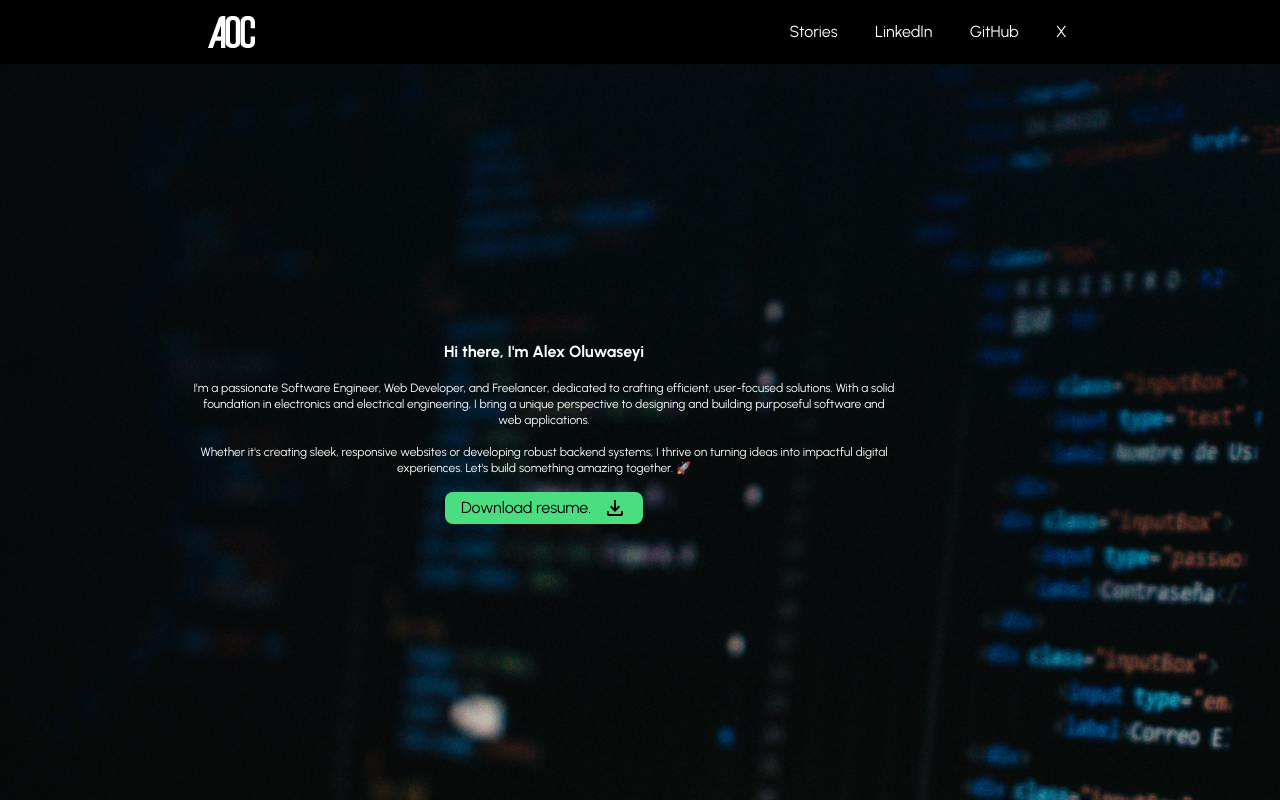
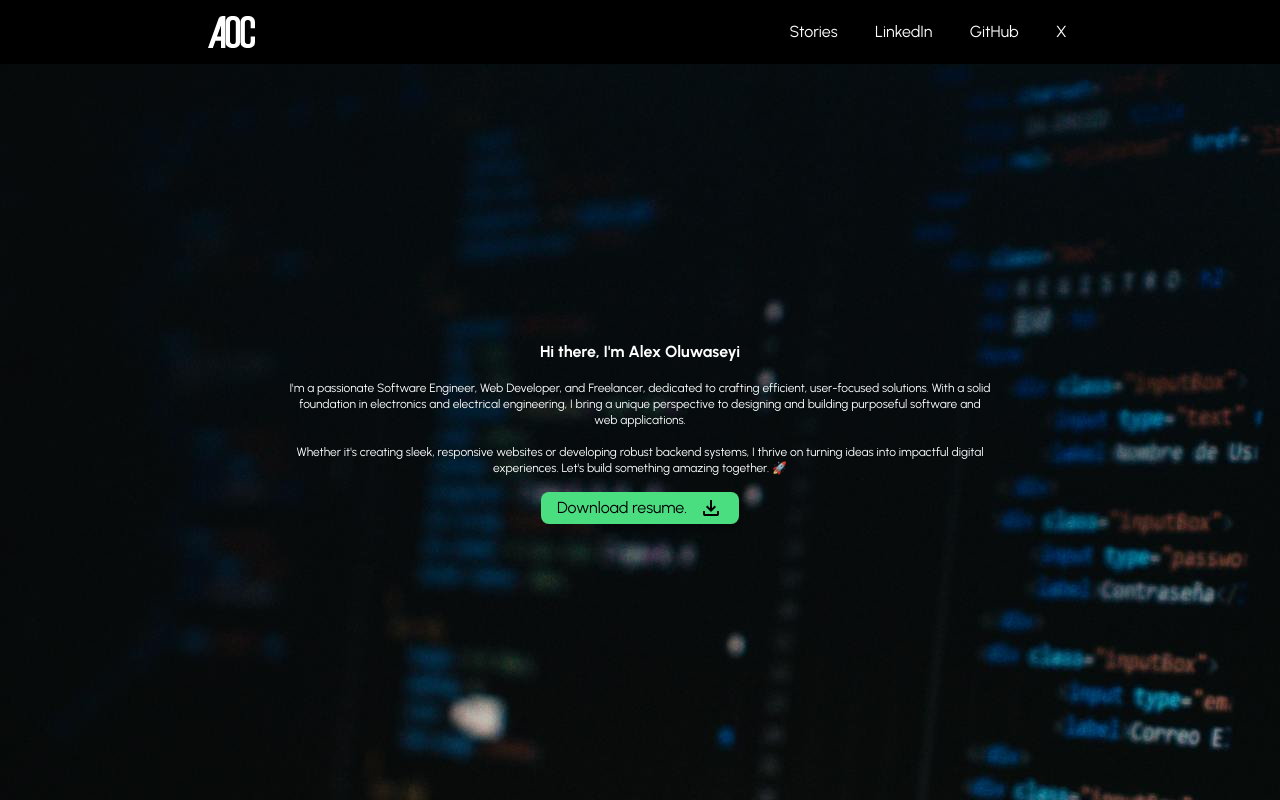
Before and after one commit to AlexOluwaseyi/ao.codes, a React (Vite) app: page / in a window 1280 px wide. Built offline with nearby package versions, Linux system fonts and the light colour scheme; the HTML template or start-up script is replaced by a standard one.

Commit message:
Fixed text alignment for landing page content.

```diff
--- a/src/components/Landing.tsx
+++ b/src/components/Landing.tsx
@@ -5,7 +5,7 @@ import DownloadIcon from "../assets/svg/download.svg";
 
 const Landing = () => {
   return (
-    <div className="landing-page flex flex-col mx-4 xs:mx-4 md:mx-24 max-w-4xl items-center justify-center md:items-center md:justify-center ">
+    <div className="landing-page flex flex-col mx-4 xs:mx-4 md:mx-24 max-w-4xl justify-self-center items-center justify-center">
       <div className="text-center mx-4 md:mx-24 text-regular text-white justify-center items-center">
         <h1 className="text-bold">Hi there, I'm Alex Oluwaseyi</h1>
         <p className="text-xs my-4">
@@ -32,53 +32,6 @@ const Landing = () => {
           {/* <span className="material-symbols-outlined pl-3">download</span> */}
         </a>
       </div>
-
-      {/* <div className="landing-page flex mx-4 bg-black max-w-4xl items-center justify-center md:items-center md:justify-center md:mx-auto"> */}
-      {/* <div className=" w-full rounded-lg shadow-md h-2/3 bg-black p-2 md:grid md:h-max md:w-full md:gap-4 md:grid-cols-3 md:grid-rows-4">
-        <img
-          className="col-span-1 row-span-4 md:col-span-1 md:row-span-4 rounded-lg shadow-md flex items-center justify-center "
-          src={profile}
-          alt="Profile picture for Oluwaseyi"
-          // className="rounded-lg shadow-md"
-        />
-
-        <div className="hidden md:block md:col-span-1 md:row-span-3 bg-black outline-white outline rounded-lg shadow-md p-5 text-white">
-          <h1 className="text-bold">Hi, I'm Alex Oluwaseyi</h1>
-          <p className="text-xs text-left">
-            I'm a passionate Software Engineer, Web Developer, and Freelancer,
-            dedicated to crafting efficient, user-focused solutions. With a
-            solid foundation in electronics and electrical engineering, I bring
-            a unique perspective to designing and building purposeful software
-            and web applications. <br />
-            Whether it's creating sleek, responsive websites or developing
-            robust backend systems, I thrive on turning ideas into impactful
-            digital experiences. Let's build something amazing together. 🚀
-          </p>
-        </div>
-
-        <div className="hidden md:block col-span-1 row-span-3 bg-black outline-white outline rounded-lg shadow-md p-5 text-white">
-          <h1 className="text-bold">Stacks</h1>
-          <ul className="list-disc">
-            <li className="ml-3 pl-2">ReactJS</li>
-            <li className="ml-3 pl-2">Python</li>
-            <li className="ml-3 pl-2">NodeJS</li>
-            <li className="ml-3 pl-2">HTML5</li>
-            <li className="ml-3 pl-2">Bootstrap and Tailwind CSS</li>
-          </ul>
-        </div>
-
-        <div className="h-16 xs:mt-0 mt-4 md:h-full md:col-span-2 md:row-span-1 bg-green-400 rounded-lg shadow-md flex items-center justify-center">
-          <a
-            className="flex"
-            href="../src/docs/Oluwaseyi Akintola '25.pdf"
-            download
-          >
-            <p>Download resume.</p>{" "}
-            <img className="pl-3" src={DownloadIcon} alt="Download icon" />
-            {/* <span className="material-symbols-outlined pl-3">download</span> /}
-          </a>
-        </div>
-      </div> */}
     </div>
   );
 };
--- a/src/styles/style.css
+++ b/src/styles/style.css
@@ -709,6 +709,14 @@ video {
   margin-left: calc(2rem * calc(1 - var(--tw-space-x-reverse)));
 }
 
+.self-center{
+  align-self: center;
+}
+
+.justify-self-center{
+  justify-self: center;
+}
+
 .rounded-lg{
   border-radius: 0.5rem;
 }
```
